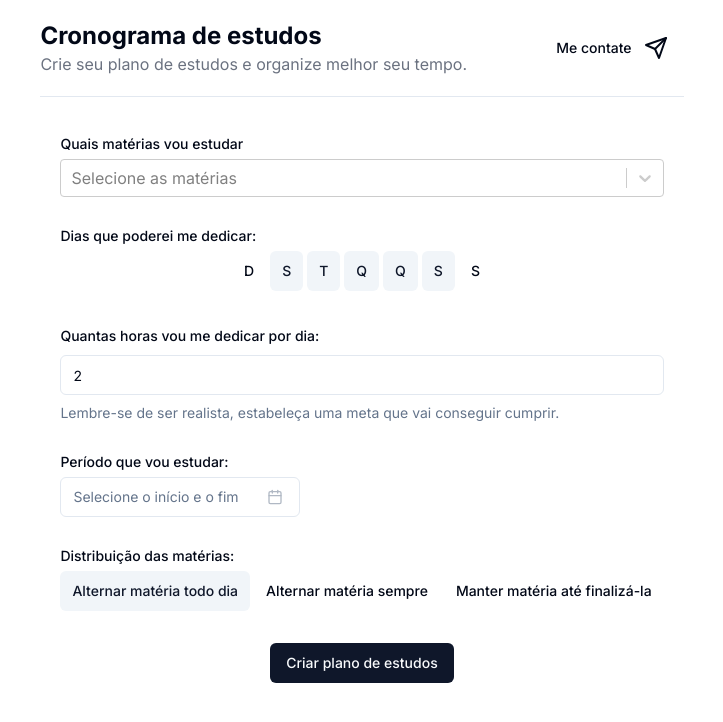
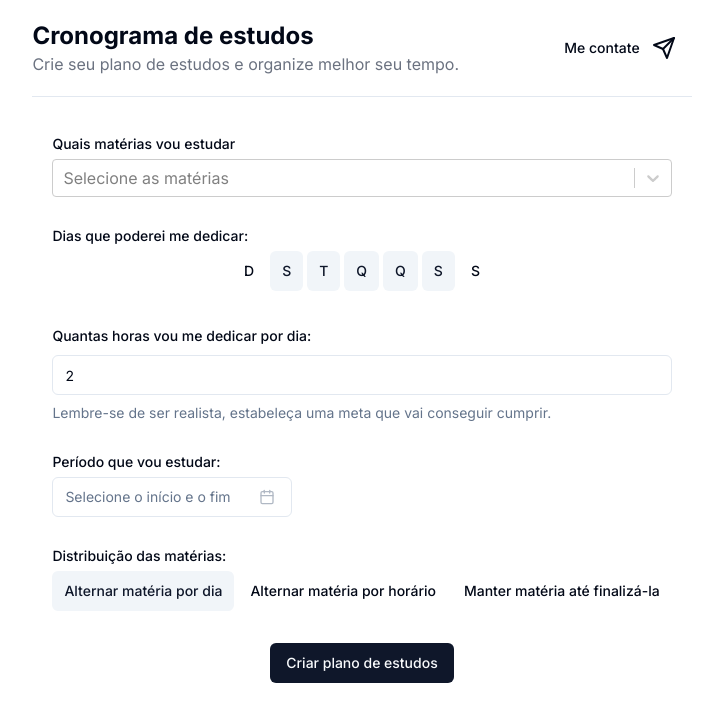
Before and after one commit to isaacbatst/study-plan-generator, a Next.js app: page / in a window 1280 px wide. Shown: the top 722 px of the page, without its empty margins (278-1001 px from the left). Built offline with nearby package versions, Linux system fonts and the light colour scheme.

Commit message:
:speech_balloon: Improve toggle labels

```diff
--- a/src/components/CreatePlanningForm.tsx
+++ b/src/components/CreatePlanningForm.tsx
@@ -237,8 +237,8 @@ export default function CreatePlanningForm({subjects, addStudyPlan}: Props) {
                   onValueChange={field.onChange}
                   type="single"
                 >
-                  <ToggleGroupItem className="h-auto min-h-10" value="alternate-daily">Alternar matéria todo dia</ToggleGroupItem>
-                  <ToggleGroupItem className="h-auto min-h-10" value="alternate">Alternar matéria sempre</ToggleGroupItem>
+                  <ToggleGroupItem className="h-auto min-h-10" value="alternate-daily">Alternar matéria por dia</ToggleGroupItem>
+                  <ToggleGroupItem className="h-auto min-h-10" value="alternate">Alternar matéria por horário</ToggleGroupItem>
                   <ToggleGroupItem className="h-auto min-h-10" value="default">Manter matéria até finalizá-la</ToggleGroupItem>
                 </ToggleGroup>
                 <FormMessage />
```
